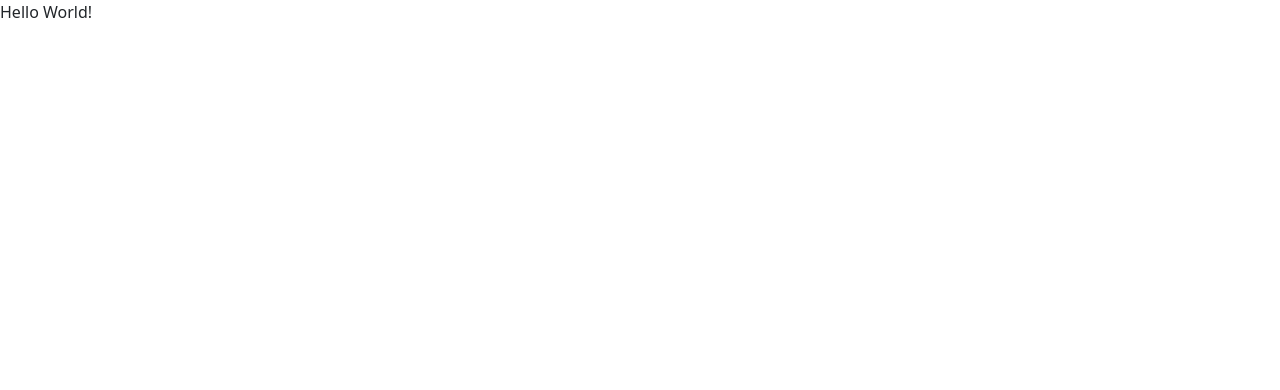
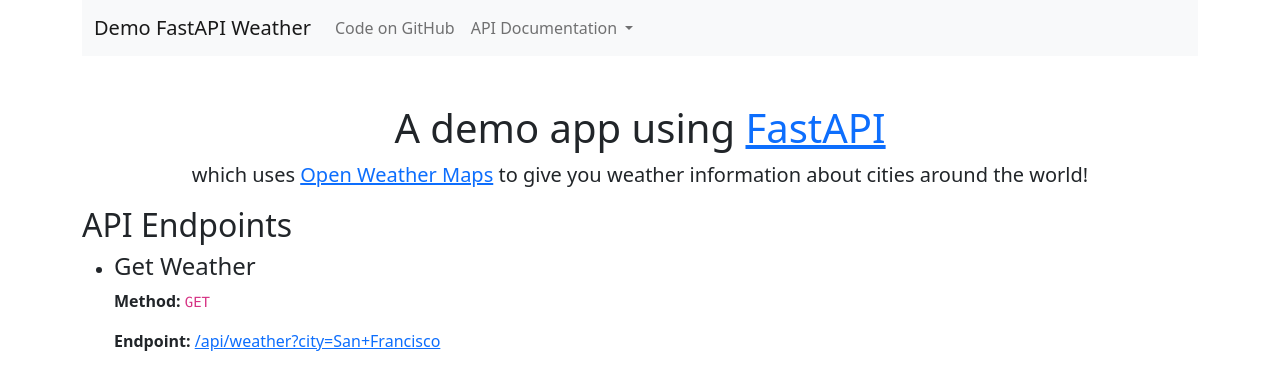
Before and after one commit to sarmadgulzar/demo-fastapi-weather, a FastAPI app: page / in a window 1280 px wide. Before the commit the part shown is almost empty. Shown: the top 390 px of the page. Run offline with FastAPI, Linux system fonts and the light colour scheme; some libraries are stand-ins or nearby versions.

Commit message:
Added navbar and some content to index page

```diff
--- a/main.py
+++ b/main.py
@@ -26,10 +26,7 @@
 
     return templates.TemplateResponse(
         name="index.html",
-        context={
-            "request": request,
-            "message": message,
-        },
+        context={"request": request},
     )
 
 
--- a/templates/index.html
+++ b/templates/index.html
@@ -1,4 +1,16 @@
 {% extends "base.html" %}
 {% block content %}
-<p>{{ message }}</p>
+<div class="container">
+    {% include "navbar.html" %}
+    <h1 class="mt-5 text-center">A demo app using <a href="https://fastapi.tiangolo.com/">FastAPI</a></h1>
+    <p class="text-center lead">which uses <a href="https://openweathermap.org/">Open Weather Maps</a> to give you weather information about cities around the world!</p>
+    <h2>API Endpoints</h2>
+    <ul>
+        <li>
+            <h4>Get Weather</h4>
+            <p><strong>Method:</strong> <code>GET</code></p>
+            <p><strong>Endpoint:</strong> <a href="/api/weather?city=San+Francisco">/api/weather?city=San+Francisco</a></p>
+        </li>
+    </ul>
+</div>
 {% endblock content %}
--- /dev/null
+++ b/templates/navbar.html
@@ -0,0 +1,24 @@
+<nav class="navbar navbar-expand-lg navbar-light bg-light">
+    <div class="container-fluid">
+        <a class="navbar-brand" href="/">Demo FastAPI Weather</a>
+        <button class="navbar-toggler" type="button" data-bs-toggle="collapse" data-bs-target="#navbarTogglerDemo02" aria-controls="navbarTogglerDemo02" aria-expanded="false" aria-label="Toggle navigation">
+            <span class="navbar-toggler-icon"></span>
+        </button>
+        <div class="collapse navbar-collapse" id="navbarTogglerDemo02">
+            <ul class="navbar-nav me-auto mb-2 mb-lg-0">
+                <li class="nav-item">
+                    <a class="nav-link" href="https://github.com/sarmadgulzar/demo-fastapi-weather">Code on GitHub</a>
+                </li>
+                <li class="nav-item dropdown">
+                    <a class="nav-link dropdown-toggle" href="#" id="navbarDropdown" role="button" data-bs-toggle="dropdown" aria-expanded="false">
+                        API Documentation
+                    </a>
+                    <ul class="dropdown-menu" aria-labelledby="navbarDropdown">
+                        <li><a class="dropdown-item" href="/docs">Swagger</a></li>
+                        <li><a class="dropdown-item" href="/redoc">Redoc</a></li>
+                    </ul>
+                </li>
+            </ul>
+        </div>
+    </div>
+</nav>
```
